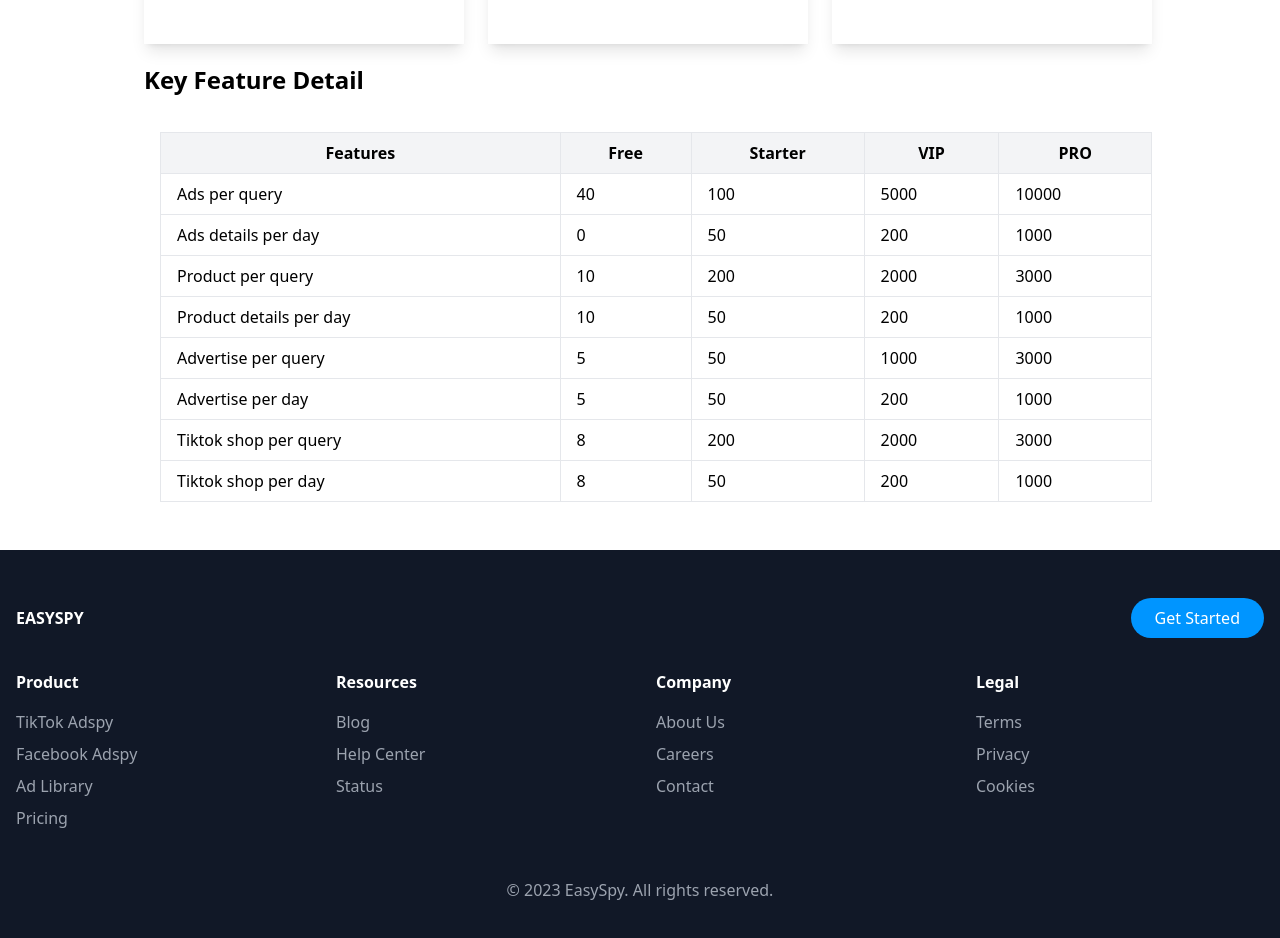
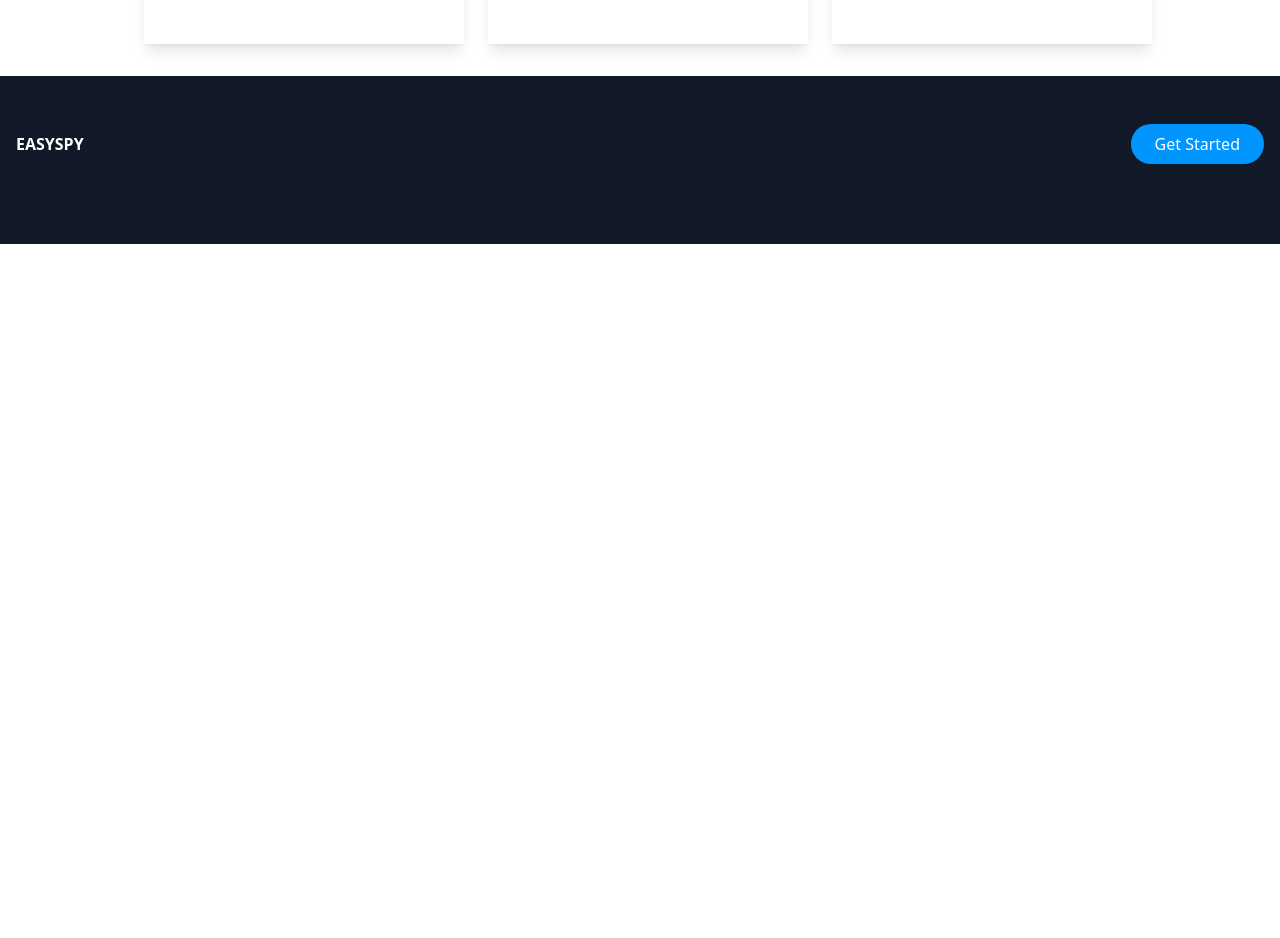
Before and after one commit to Nouman-algo/adspy, a Next.js app: page /pricing in a window 1280 px wide. Shown: the part 840-1778 px from the top of the page. After the commit the page ends 1084 px from the top, so only its background shows below. Built offline with nearby package versions, Linux system fonts and the light colour scheme.

Commit message:
gobackpricing button and also resolve issue of package and pricing during checkout ....

```diff
--- a/app/checkout/page.tsx
+++ b/app/checkout/page.tsx
@@ -1,10 +1,11 @@
-"use client"
+"use client";
 import { useSearchParams } from 'next/navigation';
 import CheckoutPage from '@/components/checkout-page';
 import { Elements } from '@stripe/react-stripe-js';
 import { loadStripe } from '@stripe/stripe-js';
 import { useEffect, useState } from 'react';
-
+import router from 'next/router';
+import GoBackButton from '@/components/ui/go-back-button';
 
 if (process.env.NEXT_PUBLIC_STRIPE_PUBLIC_KEY === undefined) {
     throw new Error("NEXT_PUBLIC_STRIPE_PUBLIC_KEY is not defined");
@@ -34,31 +35,54 @@ export default function Checkout() {
                 setFullName(name);
             }
         }
-  }, []);
-   // Empty dependency array means this runs once after component mounts
+    }, []); // Empty dependency array means this runs once after component mounts
+
     const searchParams = useSearchParams();
-    const  amount  = searchParams.get('amount'); // Extract the amount from query parameters
+    const planName = searchParams.get('plan');  // Get the plan name from the query parameters
+    const amount = searchParams.get('amount');  // Get the price (amount) from the query parameters
 
     const numericAmount = parseFloat(amount as string) || 0; // Safely convert to a number
+
+    const plans = [
+        { name: 'Starter', price: 77 },
+        { name: 'VIP', price: 155 },
+        { name: 'Pro', price: 263 },
+    ];
+
+    // Find the selected plan from the available plans
+    const selectedPlan = plans.find(plan => plan.name === planName);
+
+    // Check if the price matches the selected plan
+    const isValidPlan = selectedPlan && selectedPlan.price === numericAmount;
+
+    if (!isValidPlan) {
+        return (
+            <div className="text-center  text-red-500">
+                <h1 bg->Error: The selected plan and price do not match.</h1>
+                <GoBackButton /> {/* Use the client-side GoBackButton */}
+            </div>
+        );
+    }
 
     return (
         <main className="max-w-6xl mx-auto p-10 text-white text-center border m-10 rounded-md bg-gradient-to-tr from-blue-500 to-purple-500">
             <div>
                 <h1 className="text-4xl text-extrabold mb-2">{fullName}</h1>
                 <h2 className="text-2xl">
-                    has requested
-                    <span className="font-bold">${numericAmount}</span>
+                    has selected <span className="font-bold">{planName}= ${numericAmount}</span>
                 </h2>
             </div>
             <Elements
                 stripe={stripePromise}
                 options={{
                     mode: 'payment',
-                    amount: numericAmount*100,
-                    currency: 'usd'
+                    amount: numericAmount * 100,
+                    currency: 'usd',
                 }}
             >
-                <CheckoutPage amount={numericAmount} />
+                <CheckoutPage amount={numericAmount} isValidPlan={isValidPlan} />
+
+                <GoBackButton/>
             </Elements>
         </main>
     );
--- a/components/pricing-page.tsx
+++ b/components/pricing-page.tsx
@@ -60,12 +60,12 @@ const PricingPage: React.FC = () => {
     },
   ];
 
-  const handlePlanClick = (price: string) => {
+  const handlePlanClick = (planName: string, price: string) => {
     // Convert price string to a number (strip the $ symbol)
     const numericPrice = parseFloat(price.replace('$', ''));
 
-    // Redirect to the checkout page with the price as a query parameter
-    router.push(`/checkout?amount=${numericPrice}`);
+    // Redirect to the checkout page with the plan name and price as query parameters
+    router.push(`/checkout?plan=${planName}&amount=${numericPrice}`);
   };
 
   return (
@@ -91,13 +91,15 @@ const PricingPage: React.FC = () => {
                 </div>
                 <button
                   className="bg-blue-500 text-white py-2 px-4 rounded-full w-full"
-                  onClick={() => handlePlanClick(plan.price)} // Handle button click
+                  onClick={() => handlePlanClick(plan.name, plan.price)} // Pass both plan name and price
                 >
                   {plan.buttonText}
                 </button>
                 {plan.skipTrialText && (
                   <p className="mt-2 text-blue-500">
-                    <a href="#" onClick={() => handlePlanClick(plan.price)}>{plan.skipTrialText}</a>
+                    <a href="#" onClick={() => handlePlanClick(plan.name, plan.price)}>
+                      {plan.skipTrialText}
+                    </a>
                   </p>
                 )}
                 <hr className="mt-7 bg-slate-400 h-[1px]" />
@@ -116,132 +118,17 @@ const PricingPage: React.FC = () => {
               </div>
             ))}
           </div>
-
-          {/* Key Feature Table */}
-          <div className="my-5">
-            <h1 className="font-semibold text-2xl mb-5">Key Feature Detail</h1>
-          </div>
-
-          <div className="container mx-auto p-4">
-            <table className="min-w-full">
-              <thead>
-                <tr className="bg-gray-100">
-                  <th className="px-4 py-2 border">Features</th>
-                  <th className="px-4 py-2 border">Free</th>
-                  <th className="px-4 py-2 border">Starter</th>
-                  <th className="px-4 py-2 border">VIP</th>
-                  <th className="px-4 py-2 border">PRO</th>
-                </tr>
-              </thead>
-              <tbody>
-                <tr>
-                  <td className="px-4 py-2 border">Ads per query</td>
-                  <td className="px-4 py-2 border">40</td>
-                  <td className="px-4 py-2 border">100</td>
-                  <td className="px-4 py-2 border">5000</td>
-                  <td className="px-4 py-2 border">10000</td>
-                </tr>
-                <tr>
-                  <td className="px-4 py-2 border">Ads details per day</td>
-                  <td className="px-4 py-2 border">0</td>
-                  <td className="px-4 py-2 border">50</td>
-                  <td className="px-4 py-2 border">200</td>
-                  <td className="px-4 py-2 border">1000</td>
-                </tr>
-                <tr>
-                  <td className="px-4 py-2 border">Product per query</td>
-                  <td className="px-4 py-2 border">10</td>
-                  <td className="px-4 py-2 border">200</td>
-                  <td className="px-4 py-2 border">2000</td>
-                  <td className="px-4 py-2 border">3000</td>
-                </tr>
-                <tr>
-                  <td className="px-4 py-2 border">Product details per day</td>
-                  <td className="px-4 py-2 border">10</td>
-                  <td className="px-4 py-2 border">50</td>
-                  <td className="px-4 py-2 border">200</td>
-                  <td className="px-4 py-2 border">1000</td>
-                </tr>
-                <tr>
-                  <td className="px-4 py-2 border">Advertise per query</td>
-                  <td className="px-4 py-2 border">5</td>
-                  <td className="px-4 py-2 border">50</td>
-                  <td className="px-4 py-2 border">1000</td>
-                  <td className="px-4 py-2 border">3000</td>
-                </tr>
-                <tr>
-                  <td className="px-4 py-2 border">Advertise per day</td>
-                  <td className="px-4 py-2 border">5</td>
-                  <td className="px-4 py-2 border">50</td>
-                  <td className="px-4 py-2 border">200</td>
-                  <td className="px-4 py-2 border">1000</td>
-                </tr>
-                <tr>
-                  <td className="px-4 py-2 border">Tiktok shop per query</td>
-                  <td className="px-4 py-2 border">8</td>
-                  <td className="px-4 py-2 border">200</td>
-                  <td className="px-4 py-2 border">2000</td>
-                  <td className="px-4 py-2 border">3000</td>
-                </tr>
-                <tr>
-                  <td className="px-4 py-2 border">Tiktok shop per day</td>
-                  <td className="px-4 py-2 border">8</td>
-                  <td className="px-4 py-2 border">50</td>
-                  <td className="px-4 py-2 border">200</td>
-                  <td className="px-4 py-2 border">1000</td>
-                </tr>
-              </tbody>
-            </table>
-          </div>
         </div>
       </div>
       <footer className="bg-gray-900 text-white py-12">
         <div className="max-w-7xl mx-auto px-4">
           <div className="flex flex-col md:flex-row justify-between items-center mb-8">
             <div className="flex items-center mb-4 md:mb-0">
-              <h1 className='text-white font-bold'>EASYSPY</h1>
+              <h1 className="text-white font-bold">EASYSPY</h1>
             </div>
             <button className="bg-[#0095FF] text-white px-6 py-2 rounded-full hover:bg-blue-600">
               Get Started
             </button>
-          </div>
-          <div className="grid grid-cols-2 md:grid-cols-4 gap-8">
-            <div>
-              <h4 className="font-semibold mb-4">Product</h4>
-              <ul className="space-y-2">
-                <li><a href="#" className="text-gray-400 hover:text-white">TikTok Adspy</a></li>
-                <li><a href="#" className="text-gray-400 hover:text-white">Facebook Adspy</a></li>
-                <li><a href="#" className="text-gray-400 hover:text-white">Ad Library</a></li>
-                <li><a href="#" className="text-gray-400 hover:text-white">Pricing</a></li>
-              </ul>
-            </div>
-            <div>
-              <h4 className="font-semibold mb-4">Resources</h4>
-              <ul className="space-y-2">
-                <li><a href="#" className="text-gray-400 hover:text-white">Blog</a></li>
-                <li><a href="#" className="text-gray-400 hover:text-white">Help Center</a></li>
-                <li><a href="#" className="text-gray-400 hover:text-white">Status</a></li>
-              </ul>
-            </div>
-            <div>
-              <h4 className="font-semibold mb-4">Company</h4>
-              <ul className="space-y-2">
-                <li><a href="#" className="text-gray-400 hover:text-white">About Us</a></li>
-                <li><a href="#" className="text-gray-400 hover:text-white">Careers</a></li>
-                <li><a href="#" className="text-gray-400 hover:text-white">Contact</a></li>
-              </ul>
-            </div>
-            <div>
-              <h4 className="font-semibold mb-4">Legal</h4>
-              <ul className="space-y-2">
-                <li><a href="#" className="text-gray-400 hover:text-white">Terms</a></li>
-                <li><a href="#" className="text-gray-400 hover:text-white">Privacy</a></li>
-                <li><a href="#" className="text-gray-400 hover:text-white">Cookies</a></li>
-              </ul>
-            </div>
-          </div>
-          <div className="mt-12 text-center text-gray-400">
-            © 2023 EasySpy. All rights reserved.
           </div>
         </div>
       </footer>
--- /dev/null
+++ b/components/ui/go-back-button.tsx
@@ -0,0 +1,18 @@
+"use client";
+import { useRouter } from 'next/navigation';
+import React from 'react';
+
+const GoBackButton: React.FC = () => {
+  const router = useRouter();
+
+  return (
+    <button
+      onClick={() => router.push('/pricing')}
+      className="mt-5 bg-gray-800 text-white py-2 px-4 rounded-full"
+    >
+      Go Back to Pricing
+    </button>
+  );
+};
+
+export default GoBackButton;
```
Also changed, not shown: components/checkout-page.tsx (+36 -53 lines). Lines whose indentation alone changed are shown as unchanged.
